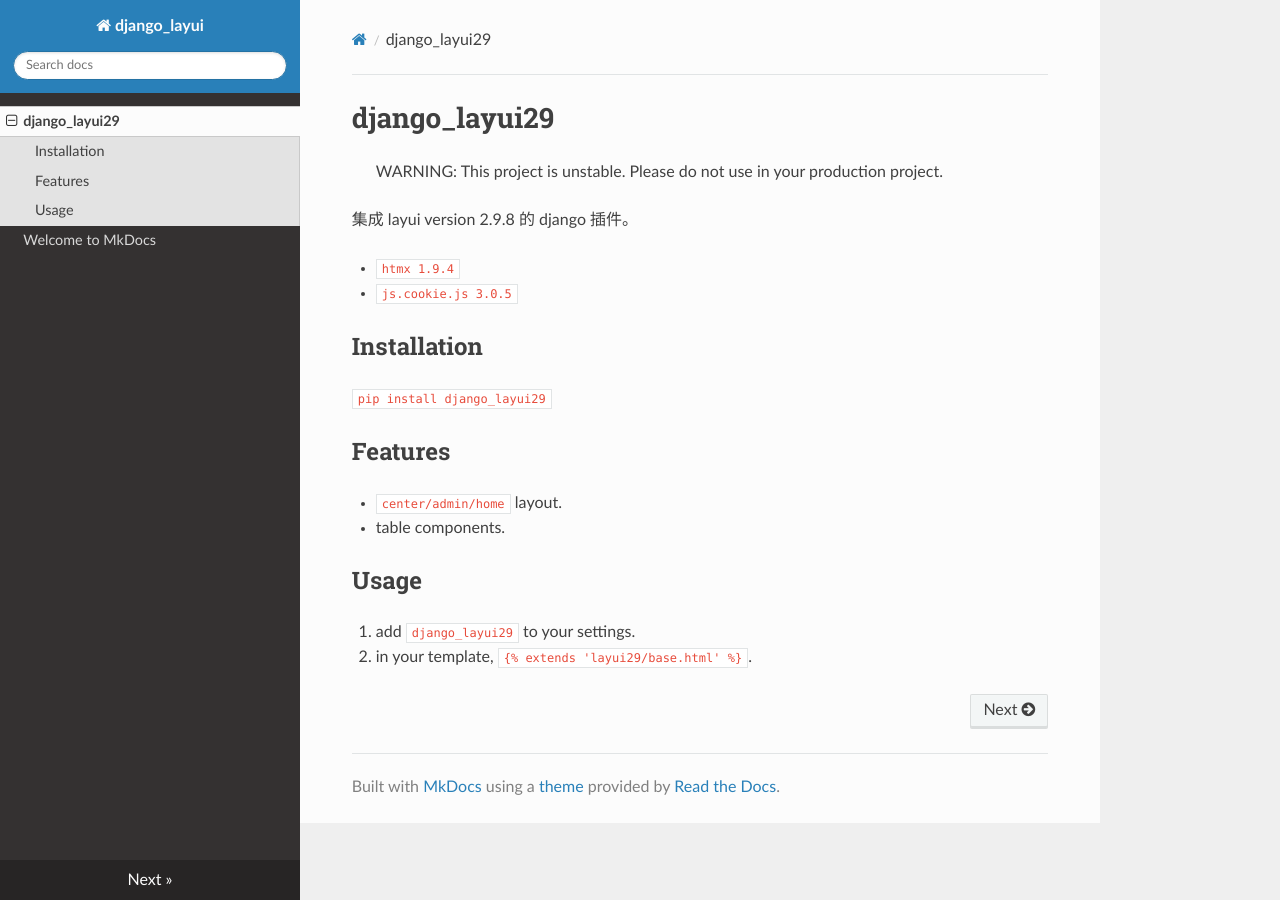
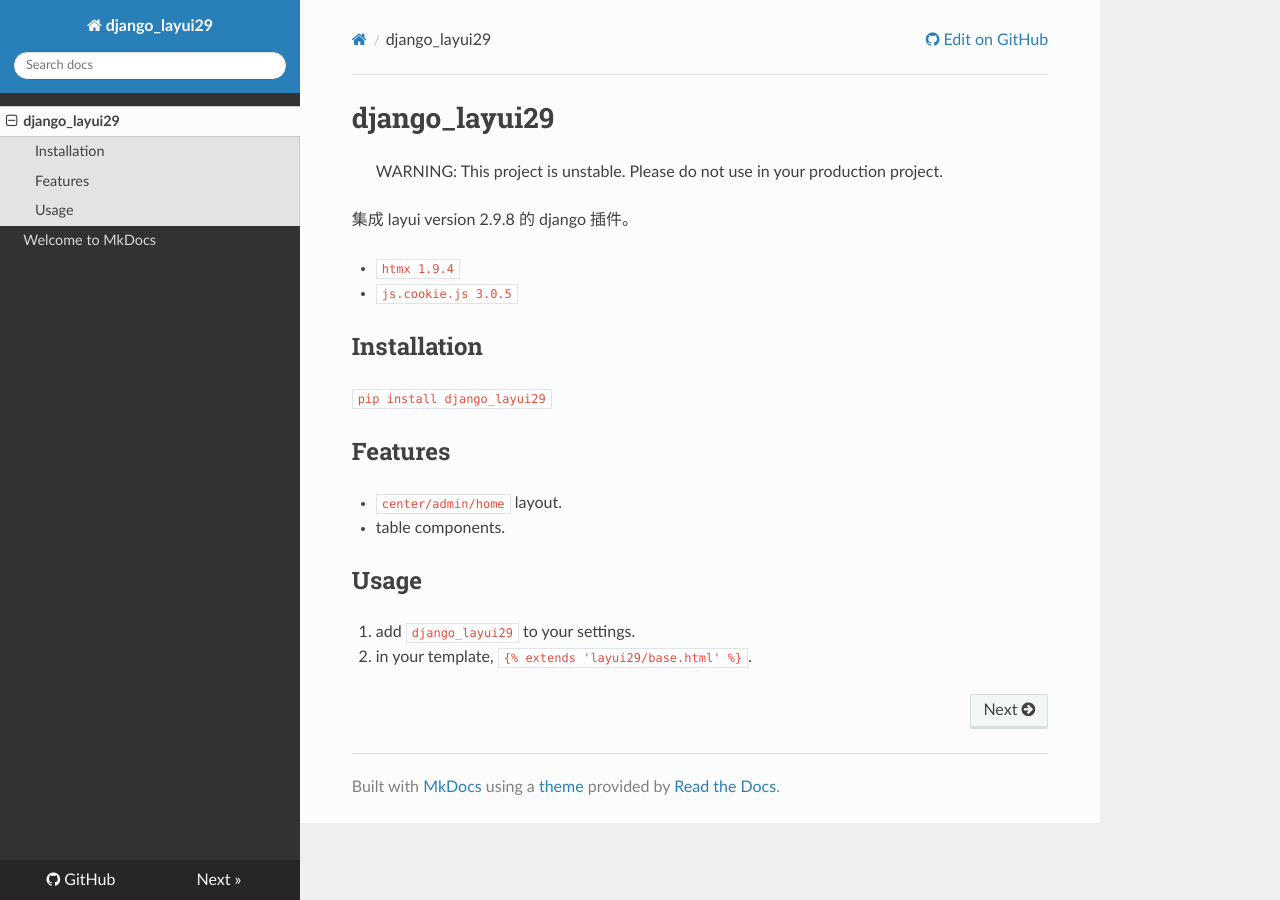
Before and after one commit to Svtter/django_layui29, an MkDocs documentation site: the page built from docs/docs/index.md, in a window 1280 px wide. Built offline with MkDocs 1.6.1, drawn with Linux system fonts in a browser that asks for light colours; nearby versions of some CDN libraries.

Commit message:
Update mkdocs config and add GitHub workflow
- Change site_name to django_layui29 in mkdocs.yml
- Add site_url and repo_url configurations
- Add GitHub workflow for gh-pages deployment

```diff
--- a/docs/mkdocs.yml
+++ b/docs/mkdocs.yml
@@ -1,3 +1,6 @@
-site_name: django_layui
+site_name: django_layui29
 theme:
   name: readthedocs
+
+site_url: https://svtter.github.io/django_layui29/
+repo_url: https://github.com/Svtter/django_layui29
```
Also changed, not shown: 1 other file.
